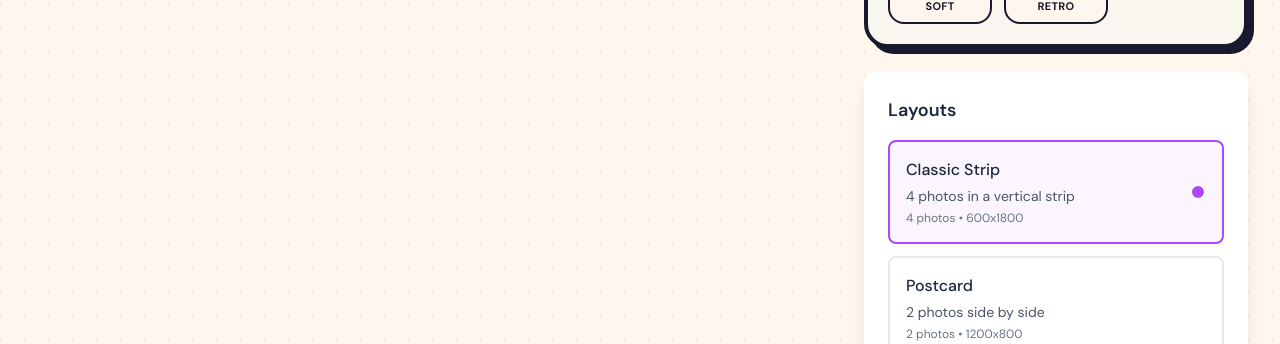
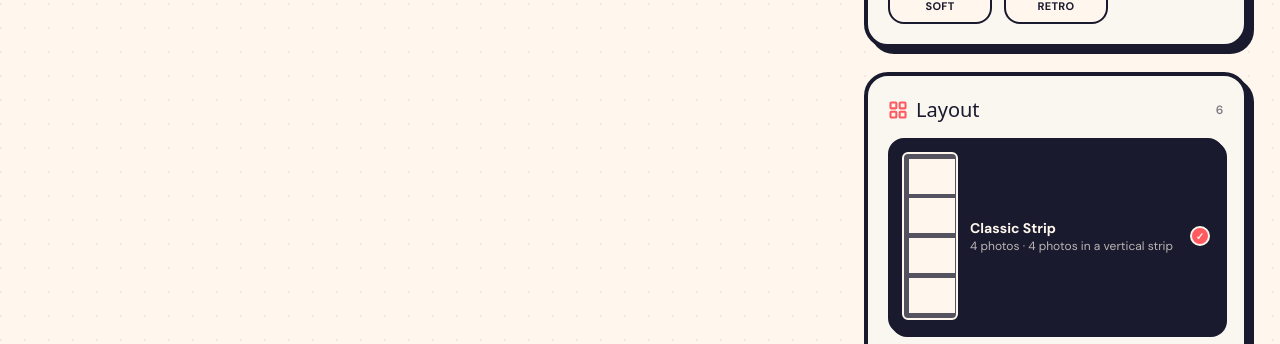
Before and after one commit to Chacha-A-Chacha/photo_booth-react, a React (Vite) app in the folder photo_booth/: page / in a window 1280 px wide. Shown: the part 597-941 px from the top of the page. Built offline with nearby package versions, Linux system fonts and the light colour scheme; no server answers; a web font is replaced by a local one.

Commit message:
redesign layout selector with visual position thumbnails

```diff
--- a/photo_booth/src/components/Layout/LayoutSelector.tsx
+++ b/photo_booth/src/components/Layout/LayoutSelector.tsx
@@ -1,5 +1,6 @@
 // src/components/Layout/LayoutSelector.tsx
 import React from 'react';
+import { LayoutGrid } from 'lucide-react';
 import type { LayoutType } from '../../types/layout';
 import { LAYOUTS } from '../../constants/layouts';
 
@@ -9,46 +10,96 @@ interface LayoutSelectorProps {
   disabled?: boolean;
 }
 
+const LayoutThumb: React.FC<{ layout: LayoutType; selected: boolean }> = ({ layout, selected }) => {
+  const aspect = layout.width / layout.height;
+  const thumbW = 56;
+  const thumbH = thumbW / aspect;
+  const sx = thumbW / layout.width;
+  const sy = thumbH / layout.height;
+
+  return (
+    <div
+      className={`relative shrink-0 rounded-md border-2 ${selected ? 'border-cream' : 'border-ink'} overflow-hidden`}
+      style={{
+        width: thumbW,
+        height: thumbH,
+        background: selected ? 'rgba(255,247,237,0.25)' : layout.backgroundColor
+      }}
+      aria-hidden
+    >
+      {layout.positions.map((pos, i) => (
+        <div
+          key={i}
+          className={`absolute ${selected ? 'bg-cream' : 'bg-ink/70'}`}
+          style={{
+            left: pos.x * sx,
+            top: pos.y * sy,
+            width: pos.width * sx,
+            height: pos.height * sy
+          }}
+        />
+      ))}
+    </div>
+  );
+};
+
 const LayoutSelector: React.FC<LayoutSelectorProps> = ({
   selectedLayout,
   onLayoutChange,
   disabled = false
 }) => {
   return (
-    <div className="bg-white p-6 rounded-xl shadow-lg">
-      <h3 className="text-lg font-semibold text-gray-800 mb-4">Layouts</h3>
-      <div className="space-y-3">
-        {LAYOUTS.map((layout) => (
+    <div className="bg-paper border-4 border-ink rounded-3xl shadow-pop p-5">
+      <div className="flex items-center justify-between mb-4">
+        <h3 className="font-display text-xl text-ink flex items-center gap-2">
+          <LayoutGrid className="w-5 h-5 text-coral" strokeWidth={2.5} />
+          Layout
+        </h3>
+        <span className="text-xs font-semibold text-charcoal/60 uppercase tracking-wider">
+          {LAYOUTS.length}
+        </span>
+      </div>
+
+      <div className="space-y-2.5">
+        {LAYOUTS.map((layout) => {
+          const isSelected = selectedLayout.id === layout.id;
+          return (
             <button
               key={layout.id}
               onClick={() => onLayoutChange(layout)}
               disabled={disabled}
+              aria-pressed={isSelected}
               className={`
-              w-full p-4 rounded-lg border-2 text-left transition-all
-              ${selectedLayout.id === layout.id
-                ? 'border-purple-500 bg-purple-50'
-                : 'border-gray-200 hover:border-purple-300'
+                w-full flex items-center gap-3 rounded-2xl border-2 border-ink p-3 text-left transition-all
+                ${isSelected
+                  ? 'bg-ink text-cream shadow-pop-sm -translate-y-0.5'
+                  : 'bg-cream text-ink hover:bg-lilac hover:-translate-y-0.5 hover:shadow-pop-sm'
                 }
                 ${disabled ? 'opacity-50 cursor-not-allowed' : 'cursor-pointer'}
               `}
             >
-            <div className="flex items-center justify-between">
-              <div>
-                <div className="font-medium text-gray-800">{layout.name}</div>
-                <div className="text-sm text-gray-600 mt-1">
-                  {layout.description}
-                </div>
-                <div className="text-xs text-gray-500 mt-1">
-                  {layout.photoCount} photos • {layout.width}x{layout.height}
+              <LayoutThumb layout={layout} selected={isSelected} />
+              <div className="flex-1 min-w-0">
+                <div className="font-bold text-sm truncate">{layout.name}</div>
+                <div className={`text-xs truncate ${isSelected ? 'text-cream/70' : 'text-charcoal/70'}`}>
+                  {layout.photoCount} photo{layout.photoCount > 1 ? 's' : ''} · {layout.description}
                 </div>
               </div>
-              {selectedLayout.id === layout.id && (
-                <div className="w-4 h-4 bg-purple-500 rounded-full border-2 border-white" />
+              {isSelected && (
+                <span className="shrink-0 w-5 h-5 bg-coral border-2 border-cream rounded-full flex items-center justify-center text-cream text-[10px] font-black">
+                  ✓
+                </span>
               )}
+            </button>
+          );
+        })}
       </div>
-          </button>
-        ))}
-      </div>
+
+      {disabled && (
+        <p className="mt-3 text-xs text-charcoal/60 text-center italic">
+          Retake photos to change layout
+        </p>
+      )}
     </div>
   );
 };
```
Lines whose indentation alone changed are shown as unchanged.
